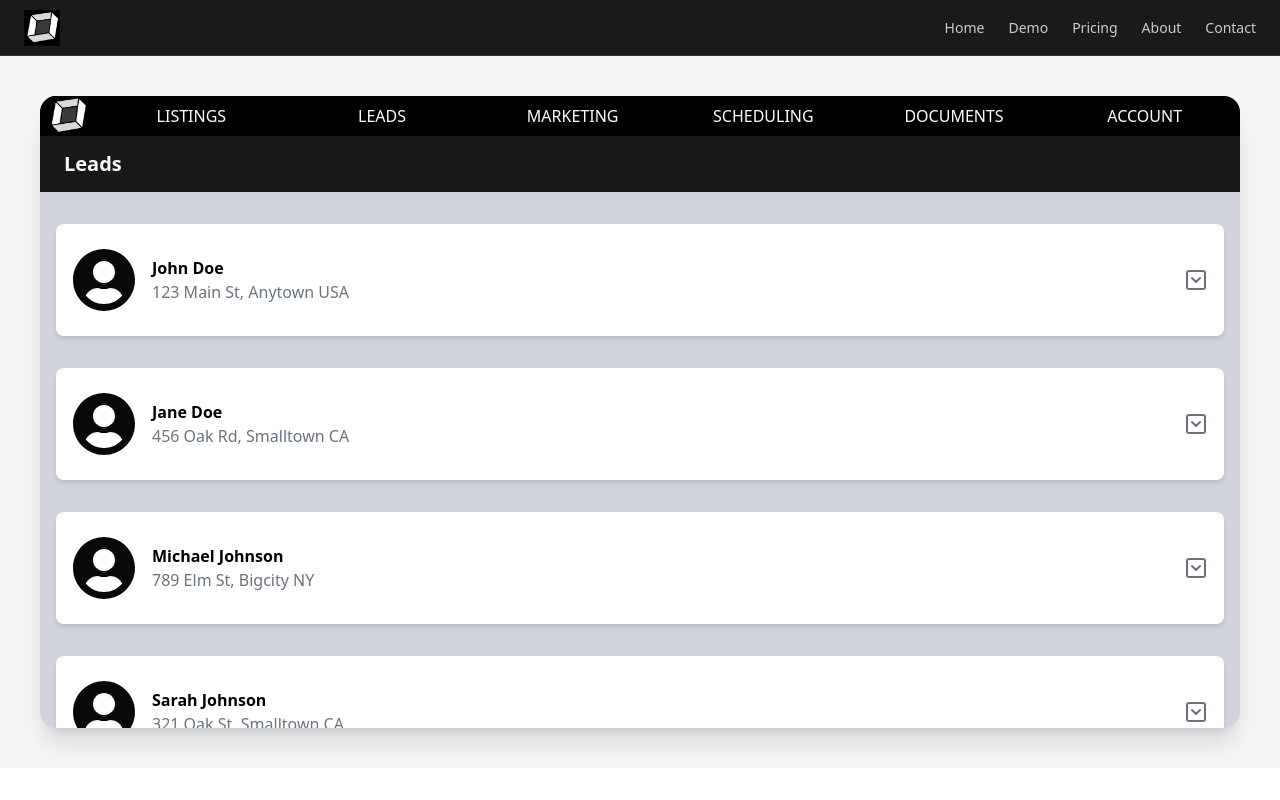
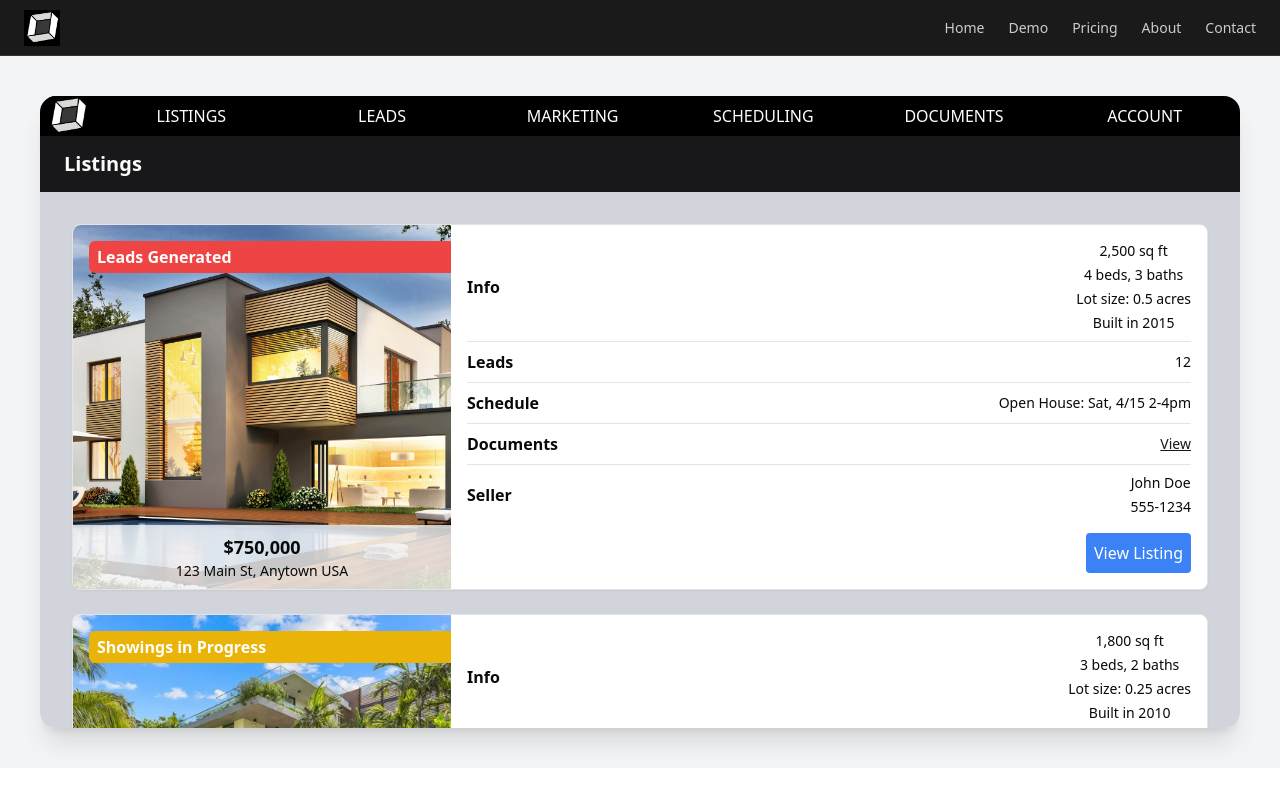
Before and after one commit to jhaArnav/tennora_landing_page, a Next.js app: page /demo in a window 1280 px wide. Built offline with nearby package versions, Linux system fonts and the light colour scheme.

Commit message:
Setup Contact Form

```diff
--- a/components/demo/demoBody.tsx
+++ b/components/demo/demoBody.tsx
@@ -9,7 +9,7 @@ import MarketingPage from './marketingPage/body';
 import { useState } from 'react';
 
 export default function DemoBody() {
-    const [page, setPage] = useState<any | null>("leads");
+    const [page, setPage] = useState<any | null>("listings");
     return (
         <div>
             <LandingNavBar/>
--- a/package.json
+++ b/package.json
@@ -9,8 +9,10 @@
   },
   "dependencies": {
     "@radix-ui/react-avatar": "^1.1.0",
+    "@radix-ui/react-label": "^2.1.0",
     "@radix-ui/react-separator": "^1.1.0",
     "autoprefixer": "^10.0.0",
+    "class-variance-authority": "^0.7.0",
     "next": "latest",
     "postcss": "^8.0.0",
     "react": "latest",
```
Also changed, not shown: 1 other file (tests, documents, lock files or other folders).
